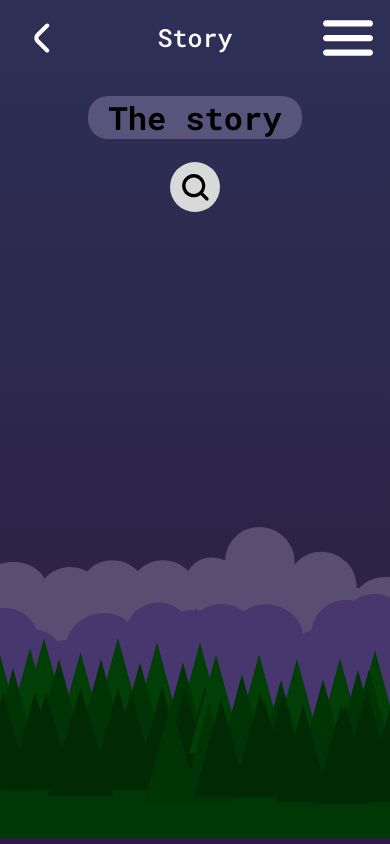
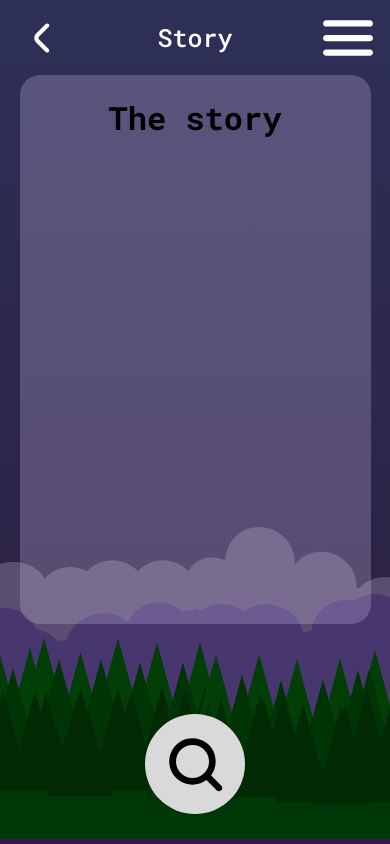
Before and after one commit to Jrendon2449/startales, a React (Vite) app: page /story in a window 390 px wide. Built offline with nearby package versions, Linux system fonts and the light colour scheme.

Commit message:
added science board

```diff
--- a/src/App.css
+++ b/src/App.css
@@ -2,6 +2,7 @@
   margin: 0 auto;
   padding: 2rem;
   text-align: center;
+  height: 100%;
 }
 
 .main {
@@ -55,7 +56,9 @@
 
 .page {
   width: 100%;
-  height: 100%;
+  height: 100vh;
+  display: flex;
+  flex-direction: column;
 }
 
 .background {
--- a/src/App.jsx
+++ b/src/App.jsx
@@ -13,7 +13,7 @@ import './App.css'
 
 function App() {
 
-  return (
+  return ( // router specifies what path each component is rendered on
     <Router>
       <div className="main">
         <Routes>
--- a/src/components/Science.jsx
+++ b/src/components/Science.jsx
@@ -2,6 +2,7 @@ import React from 'react';
 import { useNavigate } from 'react-router-dom';
 import Nav from './Nav';
 import SearchButton from './SearchButton';
+import Scienceboard from './Scienceboard';
 
 function Science() {
   const navigate = useNavigate();
@@ -13,6 +14,7 @@ function Science() {
   return (
     <div className="page science">
       <Nav title="Science" navigate={navigate} return_path={"/"}/>
+      <Scienceboard />
       <SearchButton onClick={handleSearchClick} />
     </div>
   );
--- /dev/null
+++ b/src/components/Scienceboard.jsx
@@ -0,0 +1,10 @@
+import React from 'react';
+import "./Storyboard.css";
+
+export default function Scienceboard(props) {
+    return (
+        <div className="scienceboard">
+            <h1>Science rules!</h1>
+        </div>
+    )
+}
--- a/src/components/SearchButton.css
+++ b/src/components/SearchButton.css
@@ -1,19 +1,33 @@
 .search--button {
     background-color: transparent;
     border: none;
-    padding: 10;
+    padding: 10px;
     margin: 0;
+    margin-top: auto;
+    margin-bottom: 2vh;
 }
 
 .search--icon {
-    width: 50px;
-    height: 50px;
     background-color: transparent;
     cursor: pointer;
     border: none;
     transition: transform 0.1s, box-shadow 0.1s;
 }
 
+@media (min-width: 768px) {
+    .search--icon {
+        width: 100px;
+        height: 100px;
+    }
+}
+
+@media (max-width: 767px) {
+    .search--icon {
+        width: 100px;
+        height: 100px;
+    }
+}
+
 .search--icon:active {
     transform: scale(0.9);
 }
--- a/src/components/Storyboard.css
+++ b/src/components/Storyboard.css
@@ -1,8 +1,14 @@
-.storyboard {
+.storyboard, .scienceboard {
     border-radius: 20px;
     background: rgba(218, 199, 242, 0.25);
     width: 55%;
-    height: 55%;
+    height: 65%;
     margin-left: auto;
     margin-right: auto;
 }
+
+@media (max-width: 767px) {
+    .storyboard, .scienceboard {
+        width: 90%;
+    }
+}
```
